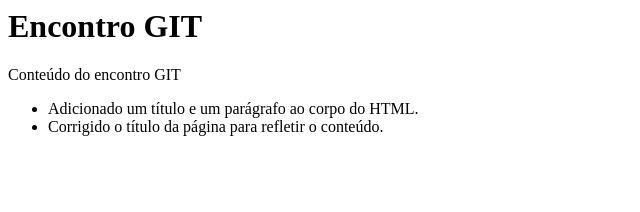
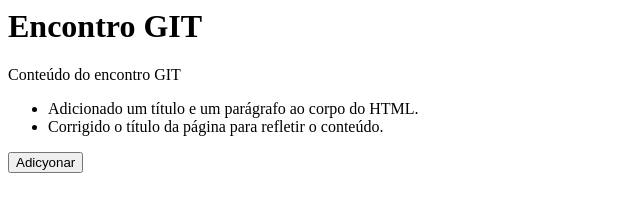
Before and after one commit to dersonp2/encontro-git, a plain HTML site: page index.html in a window 1280 px wide. Shown: the whole page, without its empty margins (0-640 px from the left). Drawn offline with Linux system fonts and the light colour scheme.

Commit message:
feat: botão adicionar

```diff
--- a/index.html
+++ b/index.html
@@ -11,6 +11,7 @@
         <li>Adicionado um título e um parágrafo ao corpo do HTML.</li>
         <li>Corrigido o título da página para refletir o conteúdo.</li>
     </ul>
+    <button>Adicyonar</button>
 </body>
 
 </html>
```
